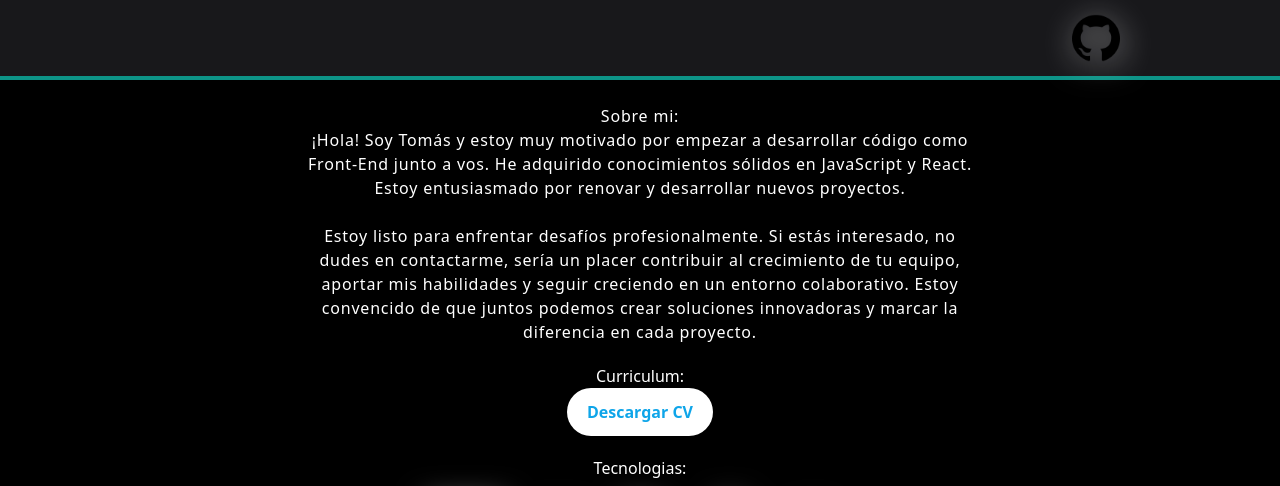
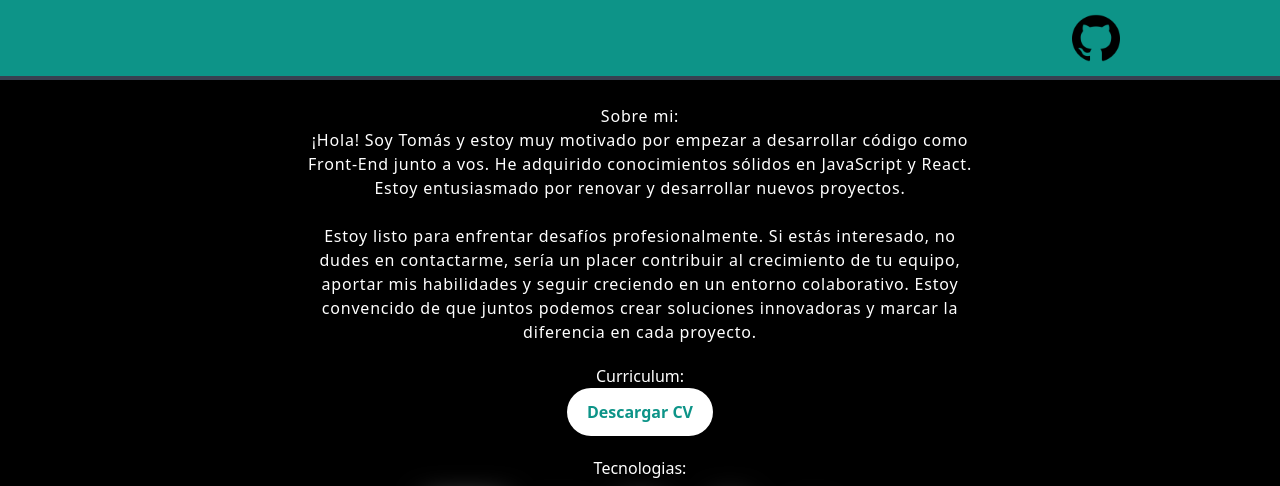
Before and after one commit to Toms-29/portfolio, a React (Vite) app: page / in a window 1280 px wide. Shown: the top 486 px of the page. Built offline with nearby package versions, Linux system fonts and the light colour scheme.

Commit message:
Mejoras de los estilos de Header.jsx

```diff
--- a/src/components/CONTAINER/DownloadButton.jsx
+++ b/src/components/CONTAINER/DownloadButton.jsx
@@ -5,7 +5,7 @@ const DownloadButton = () => {
 
     return (
         <>
-            <button className='py-3 px-5 rounded-3xl font-bold text-sky-500 bg-white hover:text-white hover:bg-sky-500'>
+            <button className='py-3 px-5 rounded-3xl font-bold text-teal-600 bg-white hover:text-white hover:bg-teal-600 '>
                 <a href='../../../public/assets/files/ejemplo_cv.txt' download>
                     Descargar CV
                 </a>
--- a/src/components/PRESENTATION/Header.jsx
+++ b/src/components/PRESENTATION/Header.jsx
@@ -4,13 +4,13 @@ function Header() {
 
     return (
         <>
-            <header className="w-full flex h-20 bg-zinc-900 justify-center items-center border-4 border-b-teal-600 border-r-0 border-t-0 border-l-0">
+            <header className="w-full flex h-20 bg-teal-600 justify-center items-center border-4 border-b-gray-700 border-r-0 border-t-0 border-l-0">
                 <nav className="w-11/12 sm:w-3/4 flex justify-end">
                     <Link
                         link='https://github.com/Toms-29'
                         imgSrc='../../../public/assets/images/github.png'
                         boxStyle='w-12'
-                        imgStyle='w-12 drop-shadow-colored'
+                        imgStyle='w-12 hover:drop-shadow-colored'
                         arialLabel='Link a GitHub'>
                     </Link>
                 </nav>
```
